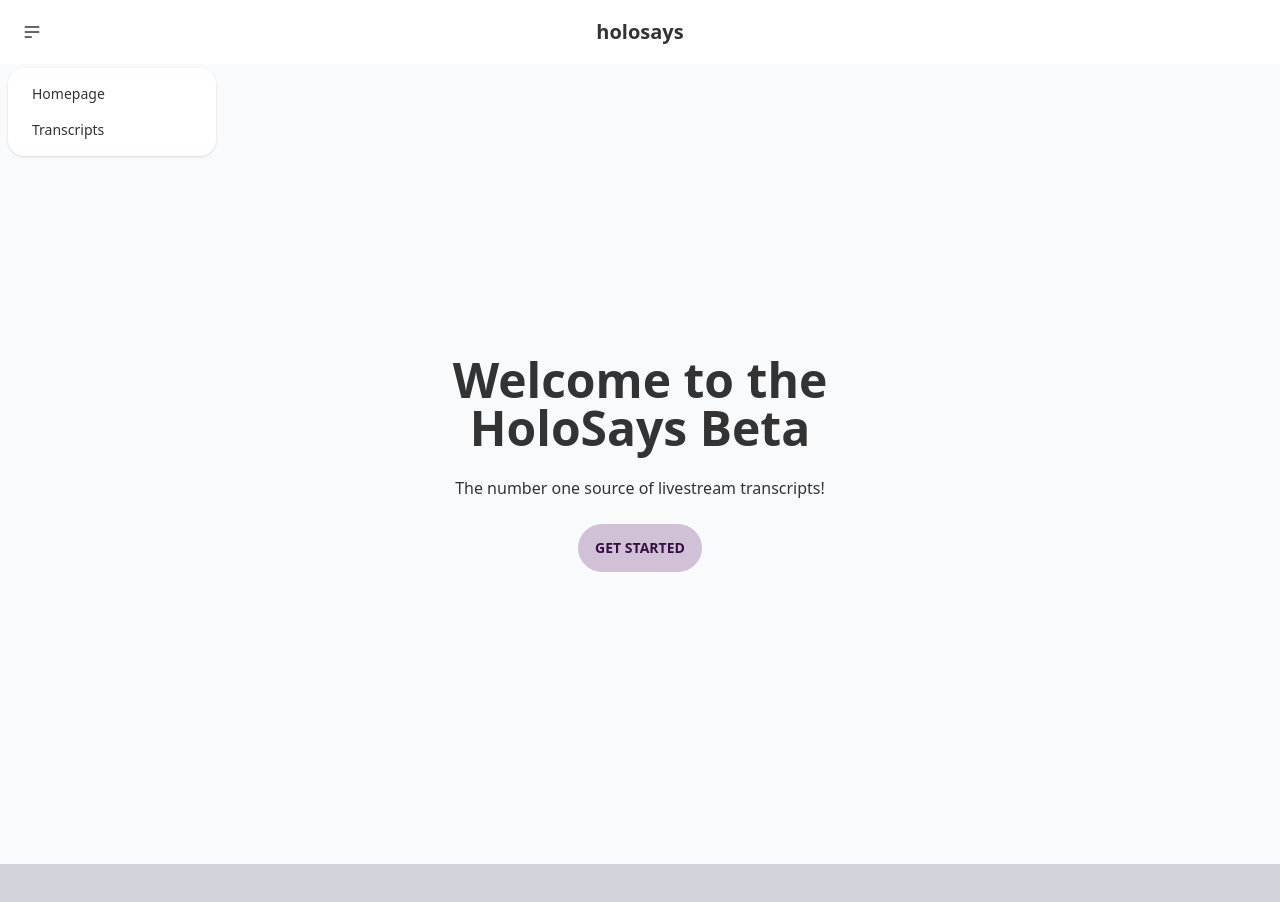
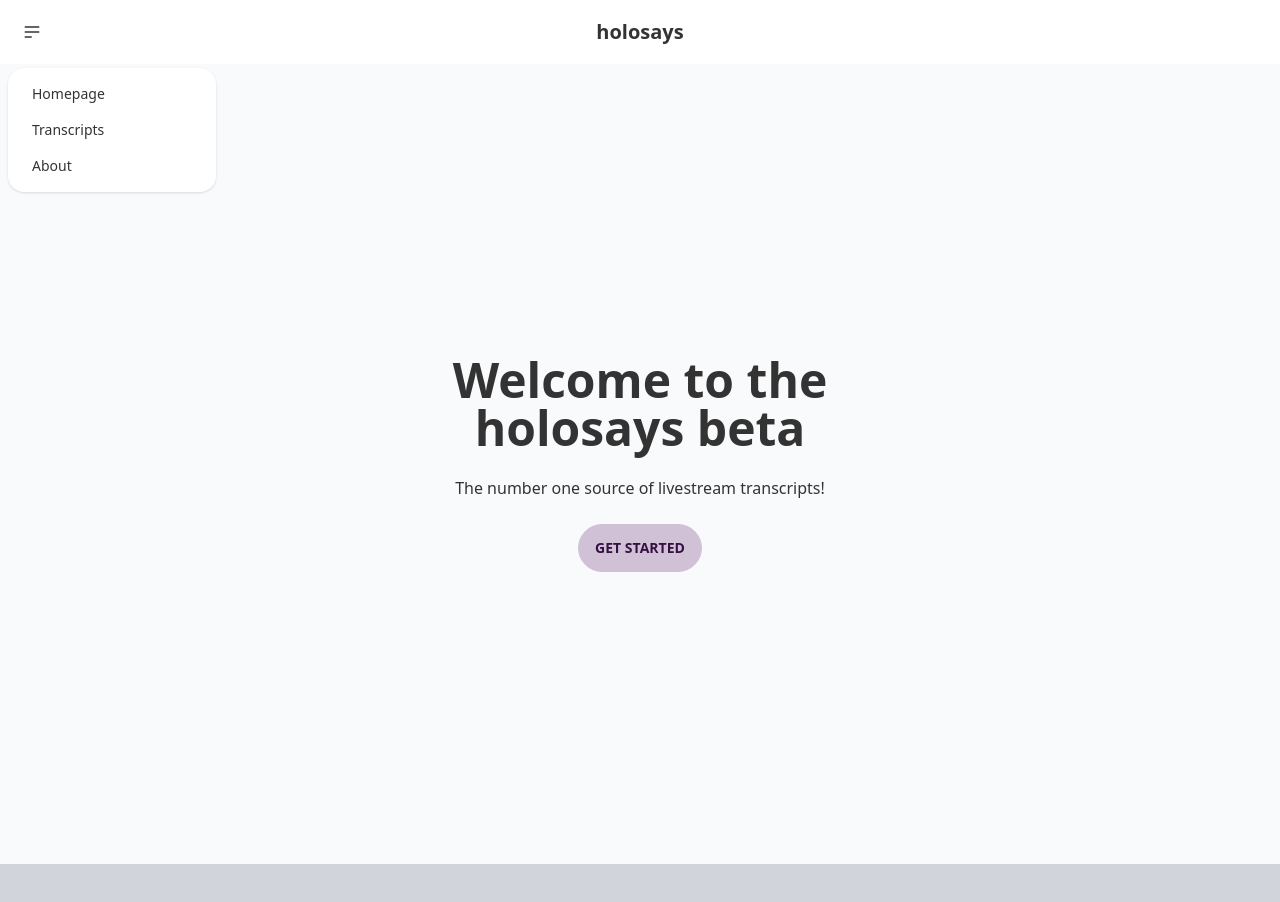
Before and after one commit to watsonindustries/holosays, a SvelteKit app: page / in a window 1280 px wide. Both pictures are taken after a click on the label 32 px from the left and 32 px from the top of the page. Shown: the top 902 px of the page. Built offline with nearby package versions, Linux system fonts and the light colour scheme.

Commit message:
Small styling improvements

```diff
--- a/src/routes/+layout.svelte
+++ b/src/routes/+layout.svelte
@@ -30,6 +30,7 @@
 			>
 				<li><a href="/">Homepage</a></li>
 				<li><a href="/transcripts">Transcripts</a></li>
+				<li><a href="/about">About</a></li>
 			</ul>
 		</div>
 	</div>
--- a/src/routes/+page.svelte
+++ b/src/routes/+page.svelte
@@ -1,7 +1,7 @@
 <div class="hero min-h-screen bg-base-200">
   <div class="hero-content text-center">
     <div class="max-w-md">
-      <h1 class="text-5xl font-bold">Welcome to the HoloSays Beta</h1>
+      <h1 class="text-5xl font-bold">Welcome to the holosays beta</h1>
       <p class="py-6">The number one source of livestream transcripts!</p>
       <a href="/transcripts" class="btn btn-primary rounded-full">Get Started</a>
     </div>
```
